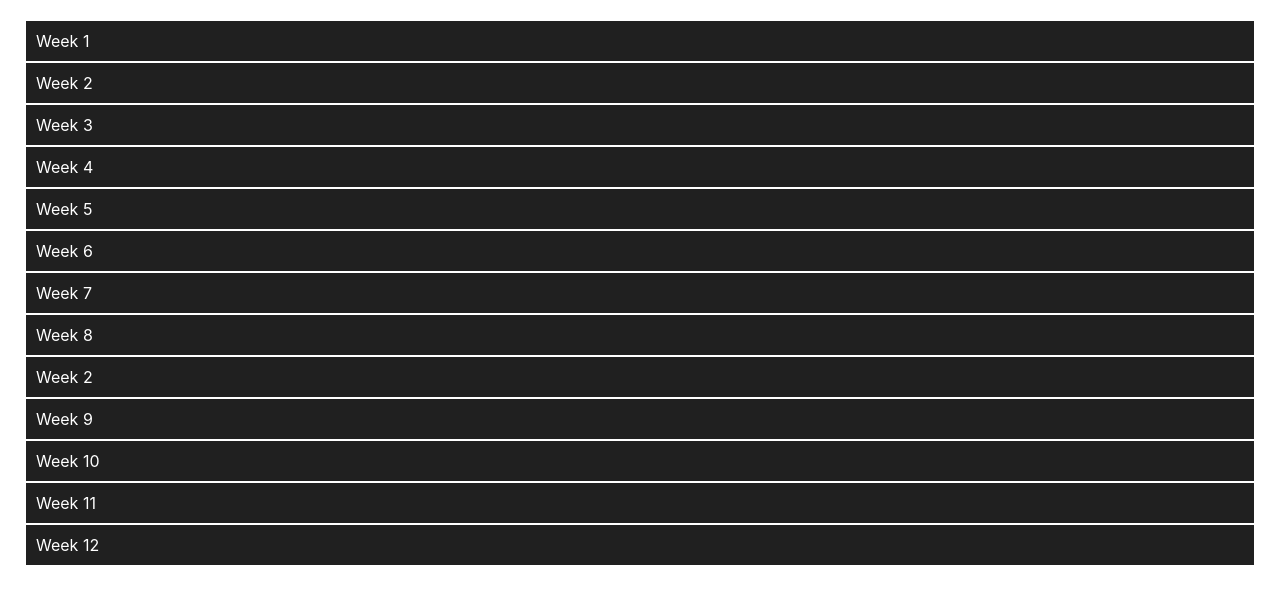
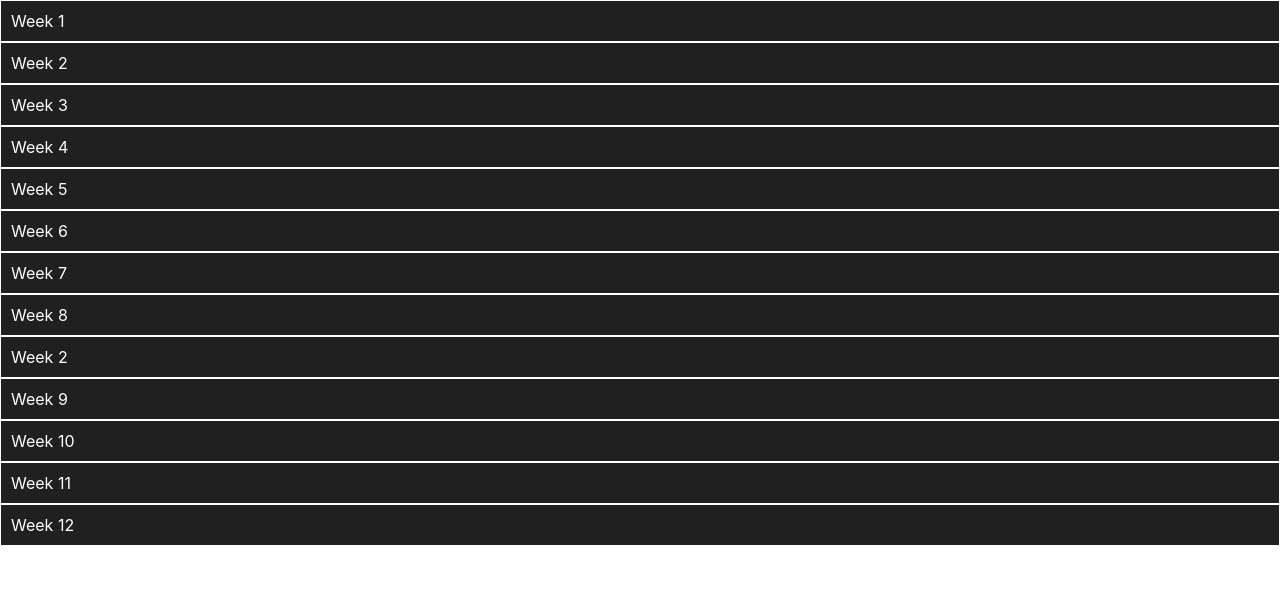
Before and after one commit to addu390/workouts, a React (Create React App) app: page / in a window 1280 px wide. Shown: the top 604 px of the page. Built offline with nearby package versions, Linux system fonts and the light colour scheme.

Commit message:
Complete day 1 in week 1 with some CSS

```diff
--- a/src/App.css
+++ b/src/App.css
@@ -8,8 +8,6 @@
 
 .Collapsible {
   background-color: white;
-  margin-left: 25px;
-  margin-right: 25px;
 }
 
 .Collapsible__contentInner {
--- a/src/Workouts.js
+++ b/src/Workouts.js
@@ -7,7 +7,6 @@ export const Workouts = () => {
     return (
         <>
             <div className="workout-container">
-            <br/>
                 {allWorkouts.map((data, key) => {
                     return (
                         <div key={key}>
```
